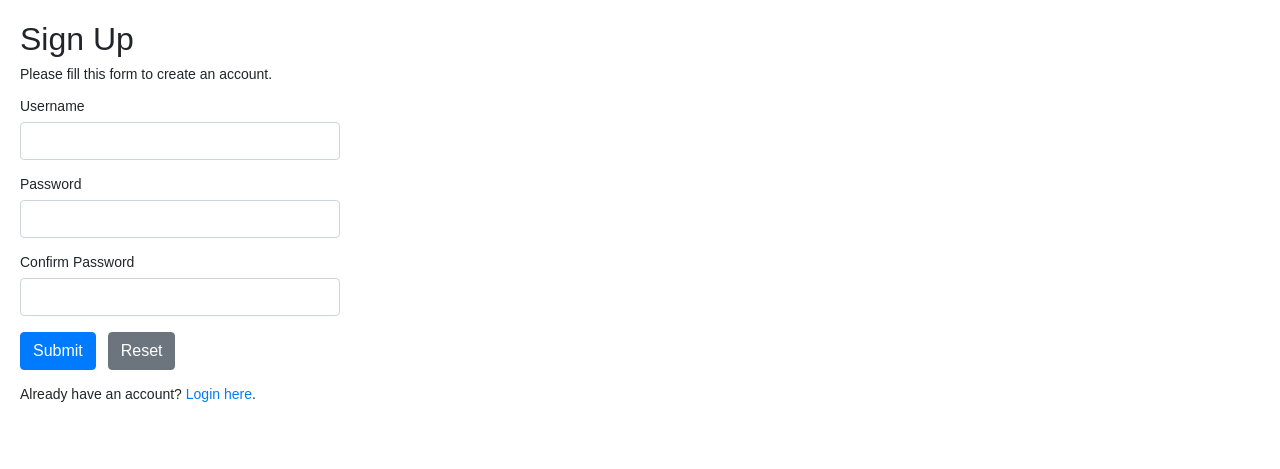
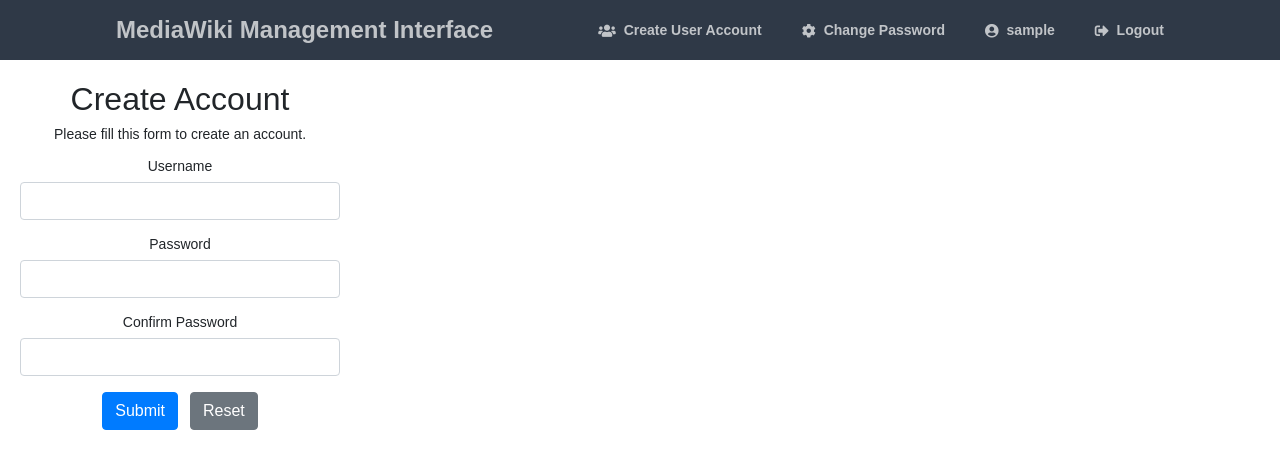
Before and after one commit to dafogary/wikiStax, a PHP site: page /register.php in a window 1280 px wide. Shown: the top 469 px of the page. Run offline with PHP 8.4, Linux system fonts and the light colour scheme; the visitor is signed in with stand-in values (Sample User, id 1).

Commit message:
updated register.php

```diff
--- a/register.php
+++ b/register.php
@@ -105,19 +105,15 @@ if($_SERVER["REQUEST_METHOD"] == "POST"){
 ?>
 
 <!DOCTYPE html>
+<?php include_once("menu.php");?>
 <html lang="en">
 <head>
-    <meta charset="UTF-8">
     <title>Sign Up</title>
-    <link rel="stylesheet" href="https://stackpath.bootstrapcdn.com/bootstrap/4.5.2/css/bootstrap.min.css">
-    <style>
-        body{ font: 14px sans-serif; }
-        .wrapper{ width: 360px; padding: 20px; }
-    </style>
+
 </head>
 <body>
     <div class="wrapper">
-        <h2>Sign Up</h2>
+        <h2>Create Account</h2>
         <p>Please fill this form to create an account.</p>
         <form action="<?php echo htmlspecialchars($_SERVER["PHP_SELF"]); ?>" method="post">
             <div class="form-group">
@@ -139,7 +135,6 @@ if($_SERVER["REQUEST_METHOD"] == "POST"){
                 <input type="submit" class="btn btn-primary" value="Submit">
                 <input type="reset" class="btn btn-secondary ml-2" value="Reset">
             </div>
-            <p>Already have an account? <a href="login.php">Login here</a>.</p>
         </form>
     </div>
 </body>
--- a/style.css
+++ b/style.css
@@ -34,7 +34,7 @@
 .navtop div a:hover {
 	color: #eaebed;
 }
-.body {
+body {
 	font: 14px sans-serif; text-align: center;
 }
 .content {
```
